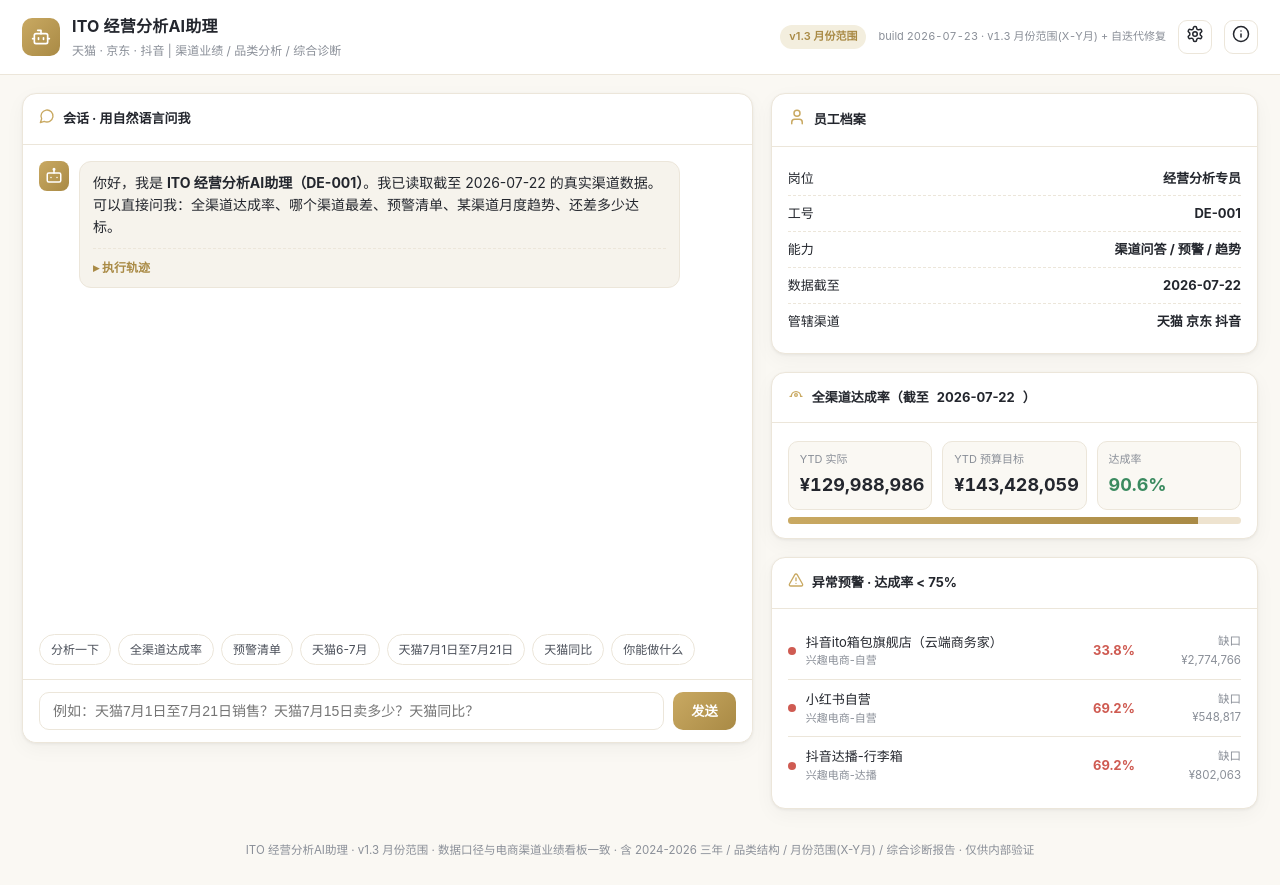
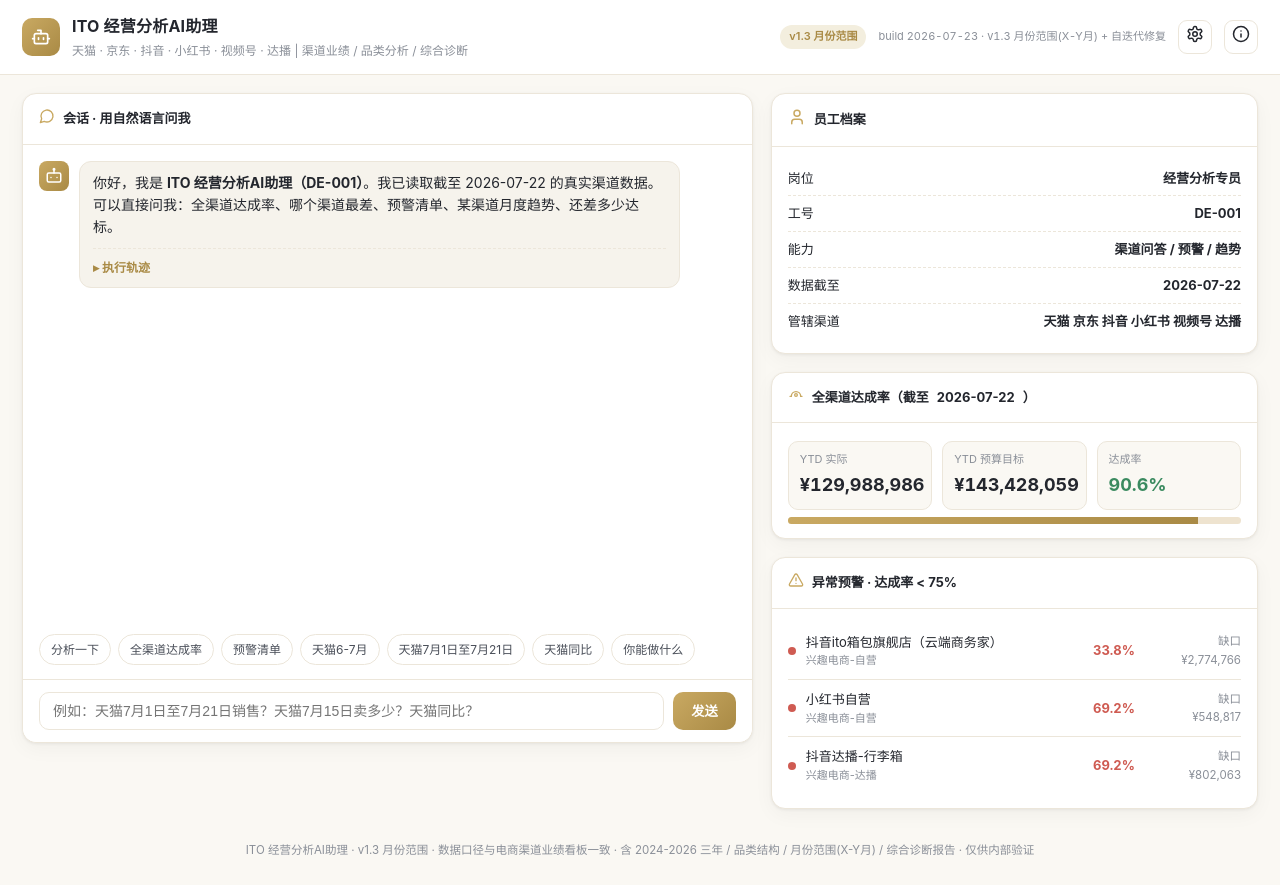
Before and after one commit to Mightymojoy/AI-Assistant-, a plain HTML site: page index.html in a window 1280 px wide. Drawn offline with Linux system fonts and the light colour scheme.

Commit message:
管辖渠道补充: 小红书 视频号 达播

```diff
--- a/index.html
+++ b/index.html
@@ -108,7 +108,7 @@ body{
   <div class="logo" id="ic-logo"></div>
   <div>
     <h1>ITO 经营分析AI助理</h1>
-    <div class="sub">天猫 · 京东 · 抖音   |  渠道业绩 / 品类分析 / 综合诊断</div>
+    <div class="sub">天猫 · 京东 · 抖音 · 小红书 · 视频号 · 达播  |  渠道业绩 / 品类分析 / 综合诊断</div>
   </div>
   <div class="spacer"></div>
   <span class="tag">v1.3 月份范围</span>
@@ -156,7 +156,7 @@ body{
   <div class="mbody">
     <div class="kv"><span>数据截至</span><b id="s-asof"></b></div>
     <div class="kv"><span>数据源</span><b>电商渠道业绩看板 (dashboard_data.json)</b></div>
-    <div class="kv"><span>覆盖渠道</span><b>天猫 京东 抖音</b></div>
+    <div class="kv"><span>覆盖渠道</span><b>天猫 京东 抖音 小红书 视频号 达播</b></div>
     <div class="kv"><span>预警阈值</span><b>达成率 &lt; 75% 红色预警</b></div>
     <div class="kv"><span>引擎类型</span><b>规则引擎（原型）</b></div>
     <div class="kv"><span>未来接 StaffDeck</span><b>替换为 LLM + 知识库检索</b></div>
@@ -270,7 +270,7 @@ function renderProfile(){
     '<div class="kv"><span>工号</span><b>DE-001</b></div>'+
     '<div class="kv"><span>能力</span><b>渠道问答 / 预警 / 趋势</b></div>'+
     '<div class="kv"><span>数据截至</span><b>'+DATA.asOf+'</b></div>'+
-    '<div class="kv"><span>管辖渠道</span><b>天猫 京东 抖音</b></div>';
+    '<div class="kv"><span>管辖渠道</span><b>天猫 京东 抖音 小红书 视频号 达播</b></div>';
   document.getElementById('asof').textContent=DATA.asOf;
   document.getElementById('s-asof').textContent=DATA.asOf;
   document.getElementById('overall').innerHTML=
@@ -656,7 +656,7 @@ function engine(q){
   }
   // 档案
   if(/你是谁|档案|介绍你|工号/.test(q)){
-    return {answer:'<b>ITO 经营分析AI助理</b><p>工号 DE-001 · 岗位 经营分析专员</p><p>管辖渠道：天猫 / 京东 / 抖音，数据截至 '+DATA.asOf+'，历史区间 2024-01~2026-07-22。</p>',
+    return {answer:'<b>ITO 经营分析AI助理</b><p>工号 DE-001 · 岗位 经营分析专员</p><p>管辖渠道：天猫 / 京东 / 抖音 / 小红书 / 视频号 / 达播，数据截至 '+DATA.asOf+'，历史区间 2024-01~2026-07-22。</p>',
       trace:['检索：识别意图 = 员工档案','分析：读取岗位/工号/管辖范围','结论：返回档案卡'],src};
   }
   // 经营分析报告（内置分析技能 v1.0）
```
